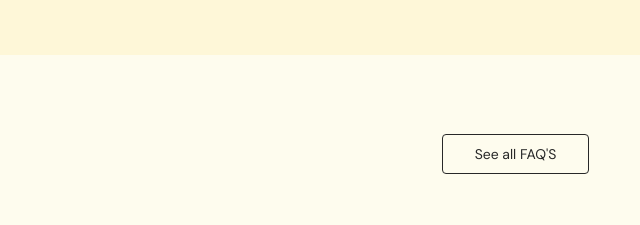
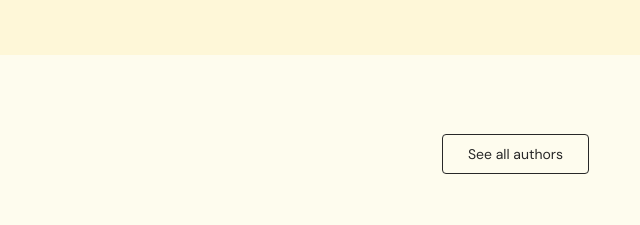
Before and after one commit to ahsan78689/parentData-redesign, a plain HTML site: page index.html in a window 1280 px wide. Shown: the part 3940-4165 px from the top of the page, 640-1280 px from the left. Drawn offline with Linux system fonts and the light colour scheme; files whose address does not match are found by name.

Commit message:
Fix typo

```diff
--- a/index.html
+++ b/index.html
@@ -305,7 +305,7 @@
       <div class="container">
         <div class="team__header">
           <h2>Meet The Authors</h2>
-          <a href="#" class="team__btn team__btn-desktop">See all FAQ'S</a>
+          <a href="#" class="team__btn team__btn-desktop">See all authors</a>
           <a class="team__btn team__btn-mobile" href="#">See all</a>
         </div>
 
```
